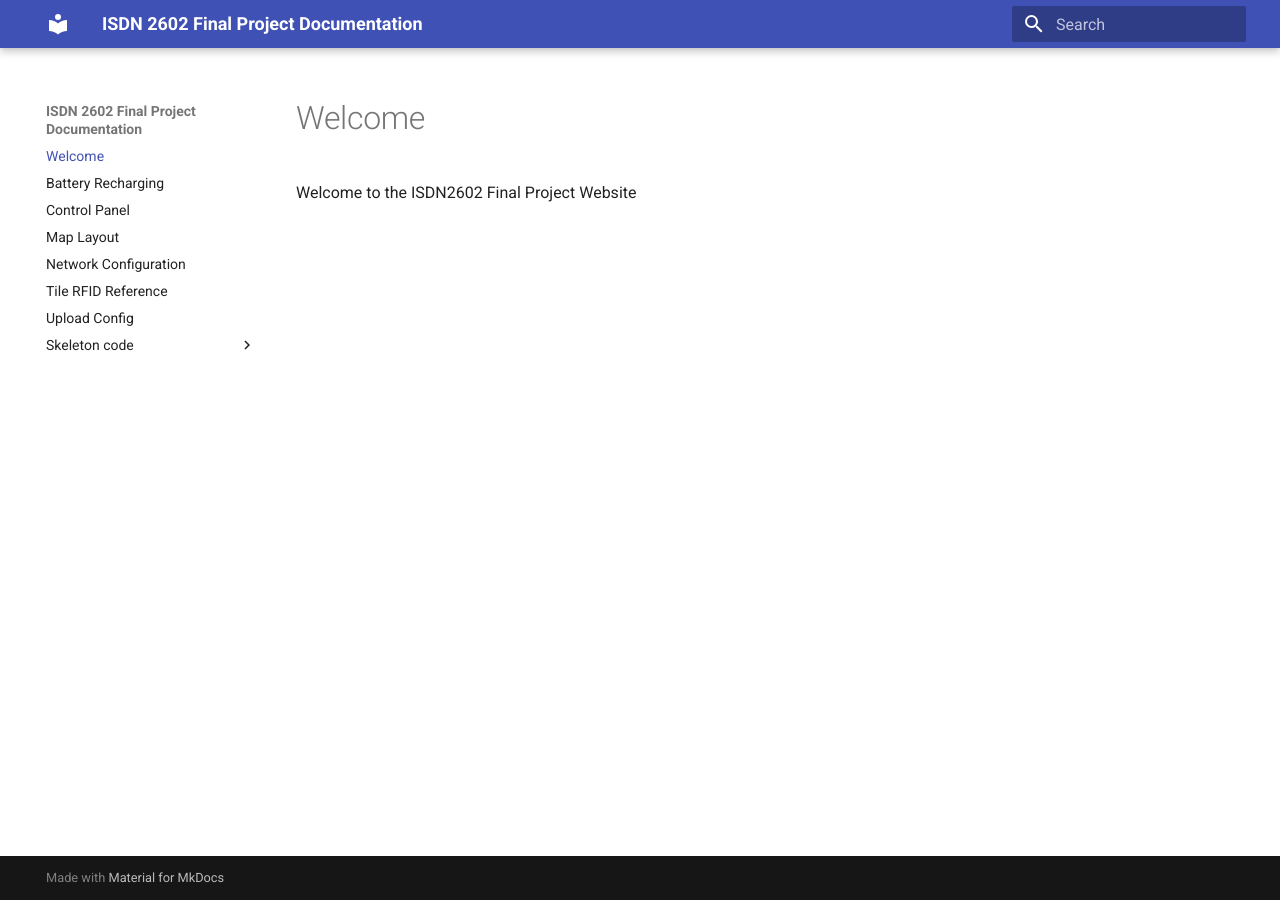
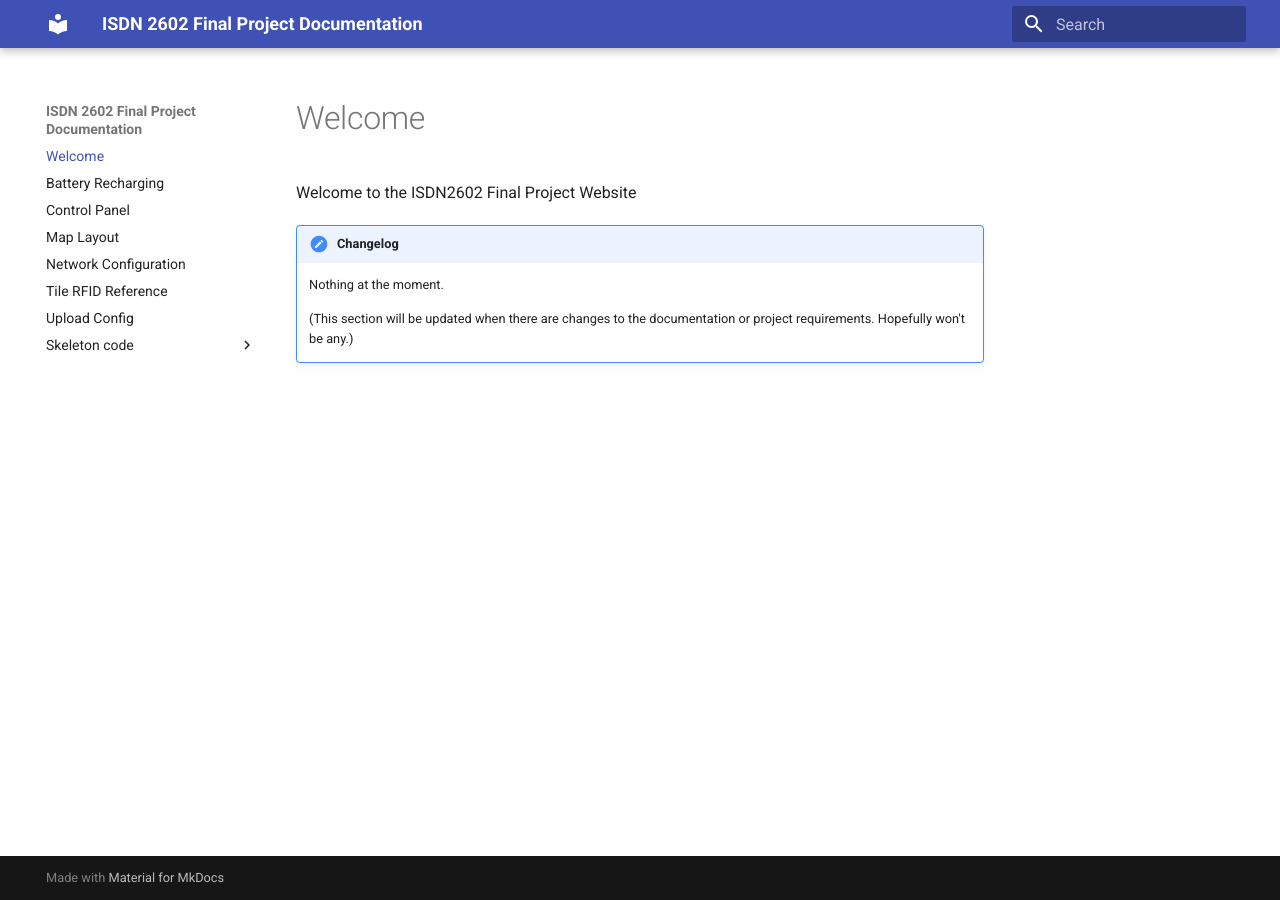
Before and after one commit to ISD-IoT-eduation/FinalProjectDocs, an MkDocs documentation site: the page built from docs/index.md, in a window 1280 px wide. Built offline with MkDocs 1.6.1 and Material for MkDocs 9.7.7, drawn with Linux system fonts in a browser that asks for light colours.

Commit message:
feat(index): add empty changelog

```diff
--- a/docs/index.md
+++ b/docs/index.md
@@ -1,3 +1,10 @@
 # Welcome
 
 Welcome to the ISDN2602 Final Project Website
+
+
+!!! Changelog
+
+    Nothing at the moment.
+
+    (This section will be updated when there are changes to the documentation or project requirements. Hopefully won't be any.)
```
